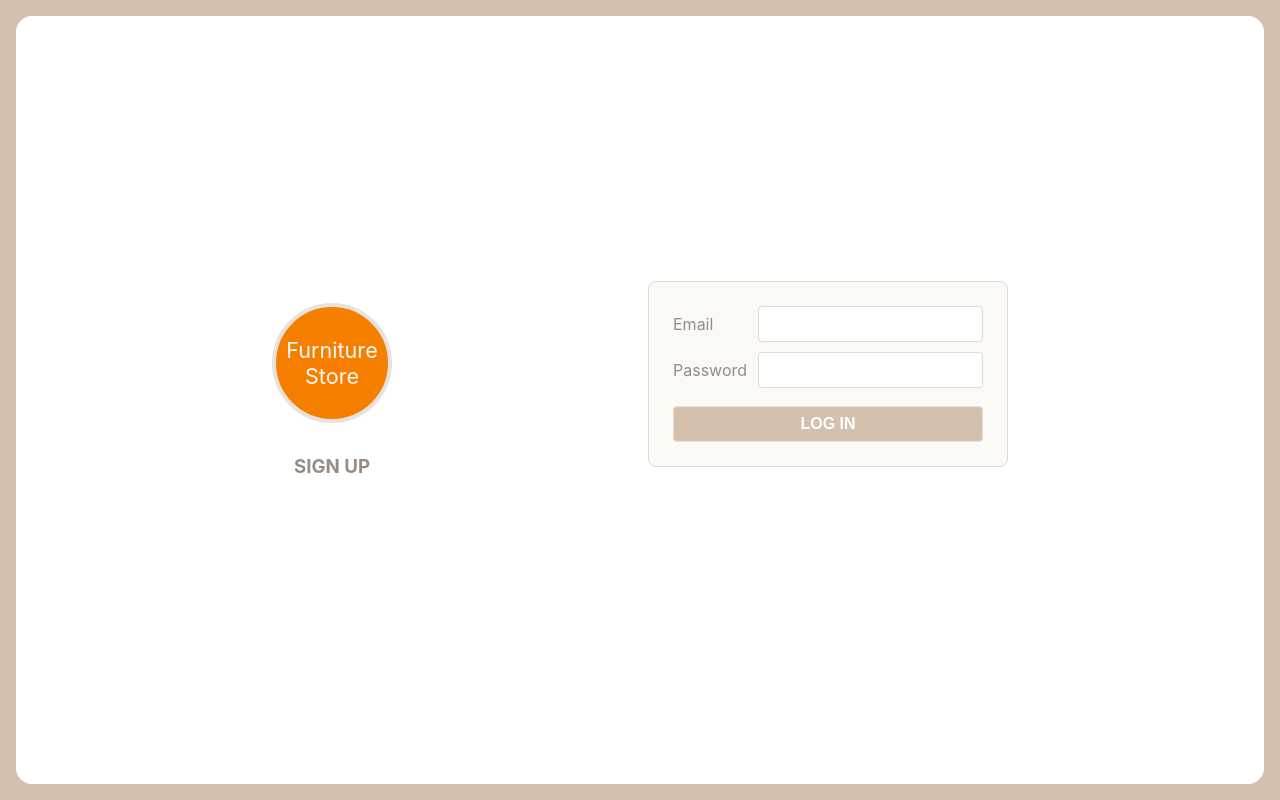
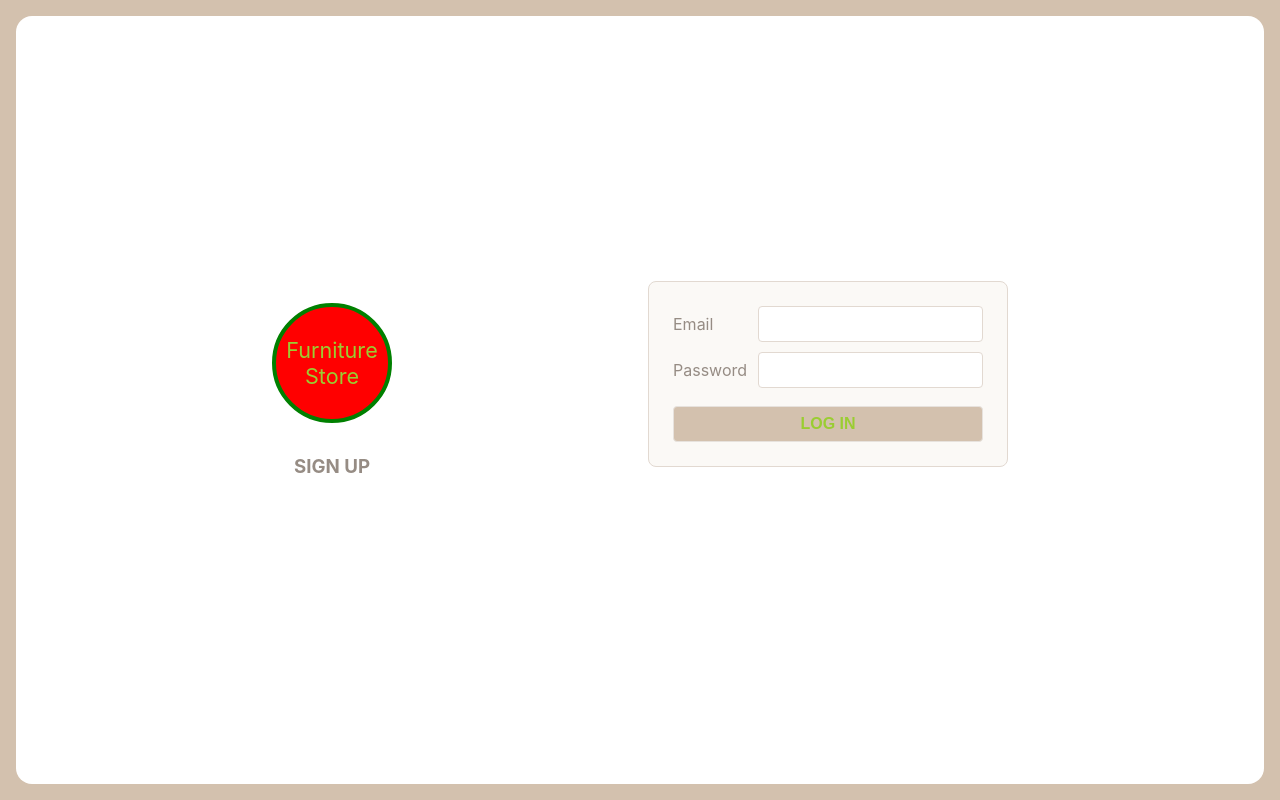
Before and after one commit to Caprtainx/furniture-store, a React (Create React App) app: page / in a window 1280 px wide. Built offline with nearby package versions, Linux system fonts and the light colour scheme; the HTML template or start-up script is replaced by a standard one.

Commit message:
module name changes and button css

```diff
--- a/models/item.js
+++ b/models/item.js
@@ -1,6 +1,6 @@
 const mongoose = require('mongoose');
 // Ensure the Category model is processed by Mongoose (for populating Menu Item queries)
 require('./category');
-const itemSchema = require('./itemSchema');
+const FurnitureSchema = require('./FurnitureSchema');
 
-module.exports = mongoose.model('Item', itemSchema);
+module.exports = mongoose.model('Item', FurnitureSchema);
--- a/models/order.js
+++ b/models/order.js
@@ -1,10 +1,10 @@
 const mongoose = require('mongoose');
 const Schema = mongoose.Schema;
-const itemSchema = require('./itemSchema');
+const FurnitureSchema = require('./FurnitureSchema');
 
 const lineItemSchema = new Schema({
   qty: { type: Number, default: 1 },
-  item: itemSchema
+  item: FurnitureSchema
 }, {
   timestamps: true,
   toJSON: { virtuals: true }
--- a/seed.js
+++ b/seed.js
@@ -19,9 +19,11 @@ const Item = require('./models/item');
 
   await Item.deleteMany({});
   const items = await Item.create([
-    {name: 'Wooden Kitchen Chair', emoji: '🪑', category: categories[0], price: 5.95},
+    {name: 'Wooden Kitchen Chair', image: 'https://imgur.com/Sja5zih', category: categories[0], price: 5.95},
     {name: 'Modern Sofa', emoji: '🛋️', category: categories[1], price: 25.95},
     {name: 'Dining Set', emoji: '🍽️', category: categories[2], price: 1.95},
+    {name: 'Spoon', emoji: '🥄', category: categories[2], price: 1.95},
+    {name: 'Fork and Knife Set', emoji: '🍴', category: categories[2], price: 1.95},
     {name: 'Queen Bed', emoji: '🛏️', category: categories[3], price: 3.95},
     {name: 'Broom', emoji: '🧹', category: categories[4], price: 3.95},
     {name: 'Plunger', emoji: '🪠', category: categories[4], price: 3.95},
--- a/src/components/FurnitureCatList/FurnitureCatList.css
+++ b/src/components/FurnitureCatList/FurnitureCatList.css
@@ -14,12 +14,13 @@
 
 .CategoryList li:hover:not(.active) {
   cursor: pointer;
-  background-color: var(--orange);
-  color: var(--white);
+  background-color: green;
+  color: red;
 }
 
 .CategoryList li.active {
-  color: var(--text-dark);
-  background-color: var(--tan-1);
-  border: .1vmin solid var(--tan-3);
+  color: yellowgreen;
+  background-color: red;
+  border: .1vmin solid;
+  border-color: green;
 }
--- a/src/components/FurnitureDetail/FurnitureDetail.jsx
+++ b/src/components/FurnitureDetail/FurnitureDetail.jsx
@@ -43,7 +43,7 @@ export default function OrderDetail({ order, handleChangeQty, handleCheckout })
             </section>
           </>
           :
-          <div className="hungry">Hungry?</div>
+          <div className="hungry">Added Furniture Shown Here</div>
         }
       </div>
     </div>
--- a/src/components/Logo/Logo.css
+++ b/src/components/Logo/Logo.css
@@ -6,8 +6,9 @@
   justify-content: center;
   align-items: center;
   border-radius: 50%;
-  background-color: var(--orange);
-  color: var(--tan-1);
+  background-color: red;
+  color: yellowgreen;
   font-size: 2.7vmin;
-  border: .6vmin solid var(--tan-2);
+  border: .6vmin solid;
+  border-color: green;
 }
--- a/src/index.css
+++ b/src/index.css
@@ -119,8 +119,8 @@ input:focus {
 button, a.button {
   margin: 1vmin;
   padding: 1vmin;
-  color: var(--white);
-  background-color: var(--orange);
+  color: yellowgreen;
+  background-color: red;
   font-size: 2vmin;
   font-weight: bold;
   text-decoration: none;
@@ -129,6 +129,11 @@ button, a.button {
   border-radius: .5vmin;
   outline: none;
   cursor: pointer;
+}
+
+button:hover, a.button:hover {
+  color: red;
+  background-color: yellowgreen;
 }
 
 button.btn-sm {
```
Also changed, not shown: models/FurnitureSchema.js (renamed from models/itemSchema.js, +4 -4 lines).
